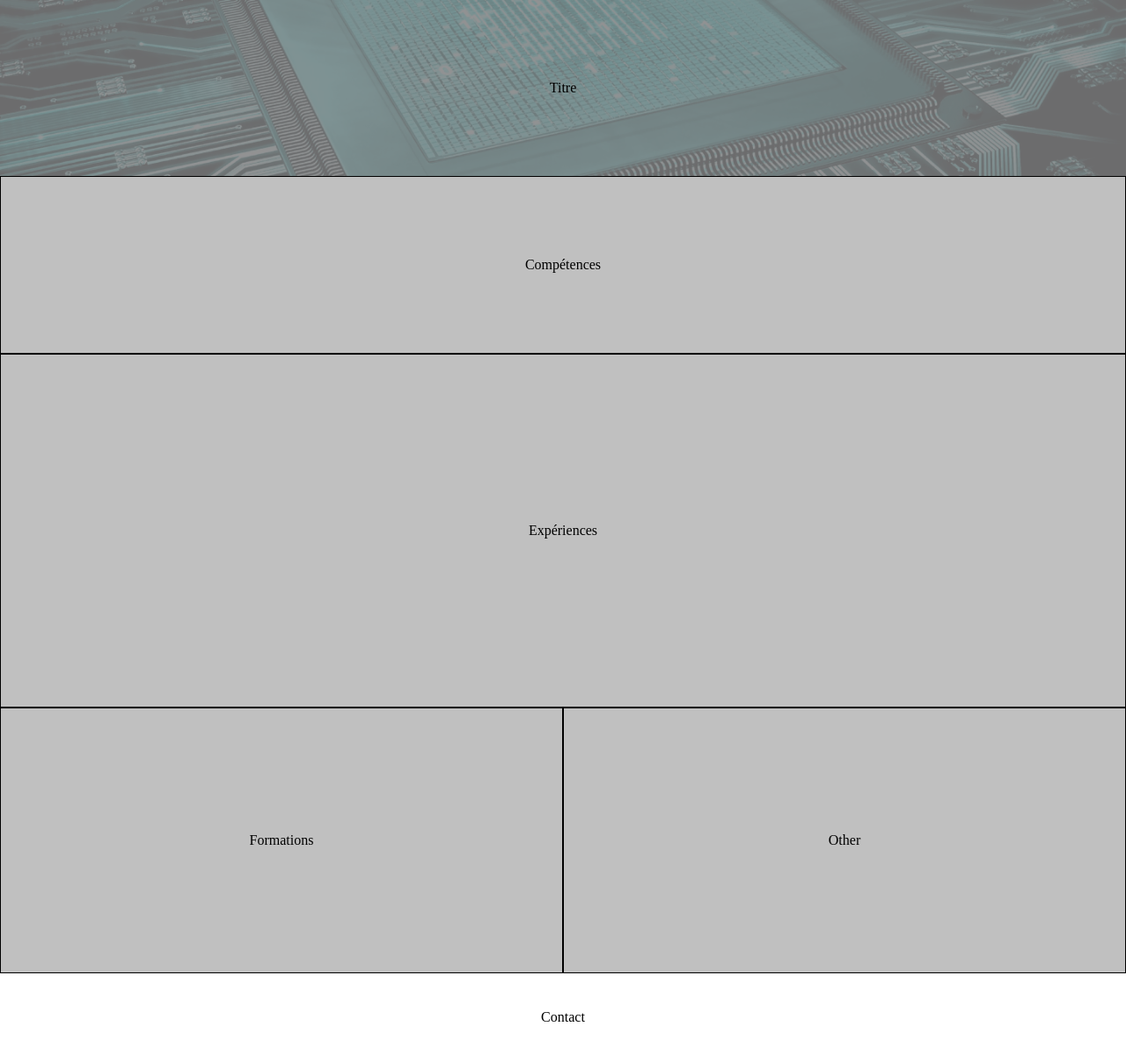
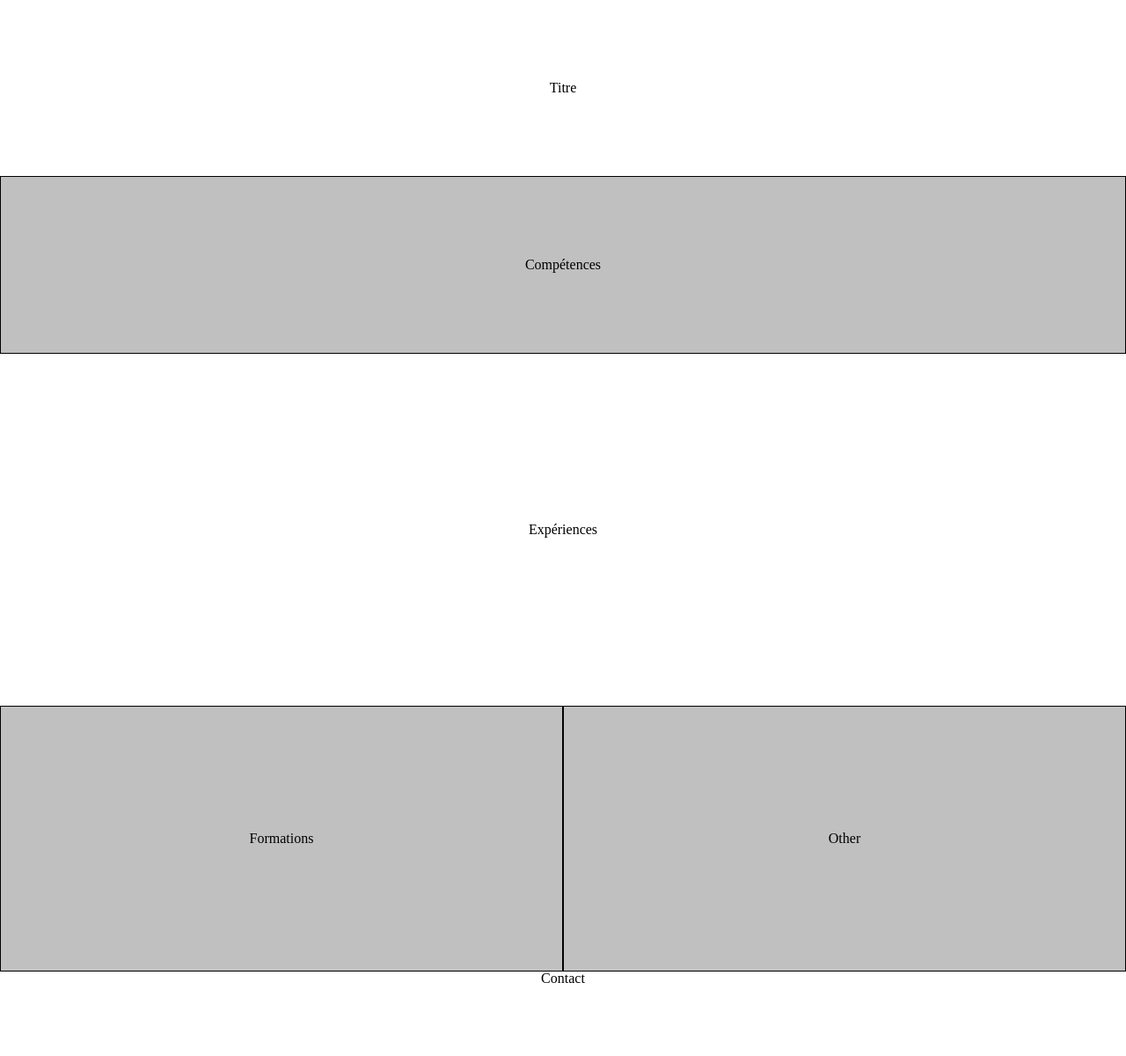
Before and after one commit to CedricPradels/cv, a Next.js app: page / in a window 1280 px wide. Shown: the top 1200 px of the page at 88% size. After the commit the page ends 1120 px from the top, so only its background shows below. Built offline with nearby package versions, Linux system fonts and the light colour scheme.

Commit message:
add layout

```diff
--- a/src/components/Contact/src/ui.ts
+++ b/src/components/Contact/src/ui.ts
@@ -1,9 +1,6 @@
 import styled from "styled-components";
 
 export const Container = styled.div`
-  background-color: white;
-  height: 100px;
   display: flex;
   justify-content: center;
-  align-items: center;
 `;
--- a/src/components/Cv/src/index.tsx
+++ b/src/components/Cv/src/index.tsx
@@ -5,16 +5,12 @@ import { Skills } from "@components/Skills";
 import { Training } from "@components/Training";
 import { Contact } from "@components/Contact";
 import { VFC } from "react";
-import { Container, Footer, Wrapper, Header, HeaderContent } from "./ui";
+import { Container, Wrapper } from "./ui";
 
 export const Cv: VFC = () => {
   return (
     <Container>
-      <Header>
-        <HeaderContent>
-          <Title />
-        </HeaderContent>
-      </Header>
+      <Title />
       <Skills />
       <Experiences />
       <Wrapper>
@@ -25,9 +21,7 @@ export const Cv: VFC = () => {
           <Other />
         </div>
       </Wrapper>
-      <Footer>
-        <Contact />
-      </Footer>
+      <Contact />
     </Container>
   );
 };
--- a/src/components/Cv/src/ui.ts
+++ b/src/components/Cv/src/ui.ts
@@ -1,8 +1,6 @@
 import styled from "styled-components";
 
-export const Container = styled.div`
-  position: relative;
-`;
+export const Container = styled.div``;
 
 export const Wrapper = styled.div`
   display: flex;
@@ -10,26 +8,3 @@ export const Wrapper = styled.div`
     flex: 1;
   }
 `;
-
-export const Footer = styled.div``;
-
-export const Header = styled.div`
-  position: relative;
-  background-image: url("/img/processor.png");
-  background-position: center;
-  background-size: 100%;
-  background-repeat: no-repeat;
-  &:before {
-    content: "";
-    position: absolute;
-    top: 0;
-    left: 0;
-    width: 100%;
-    height: 100%;
-    background-color: rgba(127, 127, 129, 0.85);
-  }
-`;
-
-export const HeaderContent = styled.div`
-  position: relative;
-`;
--- a/src/components/Experiences/src/ui.ts
+++ b/src/components/Experiences/src/ui.ts
@@ -1,8 +1,6 @@
 import styled from "styled-components";
 
 export const Container = styled.div`
-  background-color: silver;
-  border: 1px solid black;
   height: 400px;
   display: flex;
   justify-content: center;
--- a/src/design-system/theme/index.ts
+++ b/src/design-system/theme/index.ts
@@ -5,11 +5,11 @@ export const theme = {
     primary90: "#886CAE",
     primary100: "#6A4C93",
     primary110: "#453B52",
-    neural5: "#FFFCFC",
-    neural10: "#E7E7EA",
-    neural90: "#D3D2D5",
-    neural100: "#A9A9AB",
-    neural110: "#7F7F81",
+    neutral5: "#FFFCFC",
+    neutral10: "#E7E7EA",
+    neutral90: "#D3D2D5",
+    neutral100: "#A9A9AB",
+    neutral110: "#7F7F81",
   },
   font: ["Roboto", "sans-serif"].join(","),
 };
```
Also changed, not shown: 1 other file (tests, documents, lock files or other folders).
